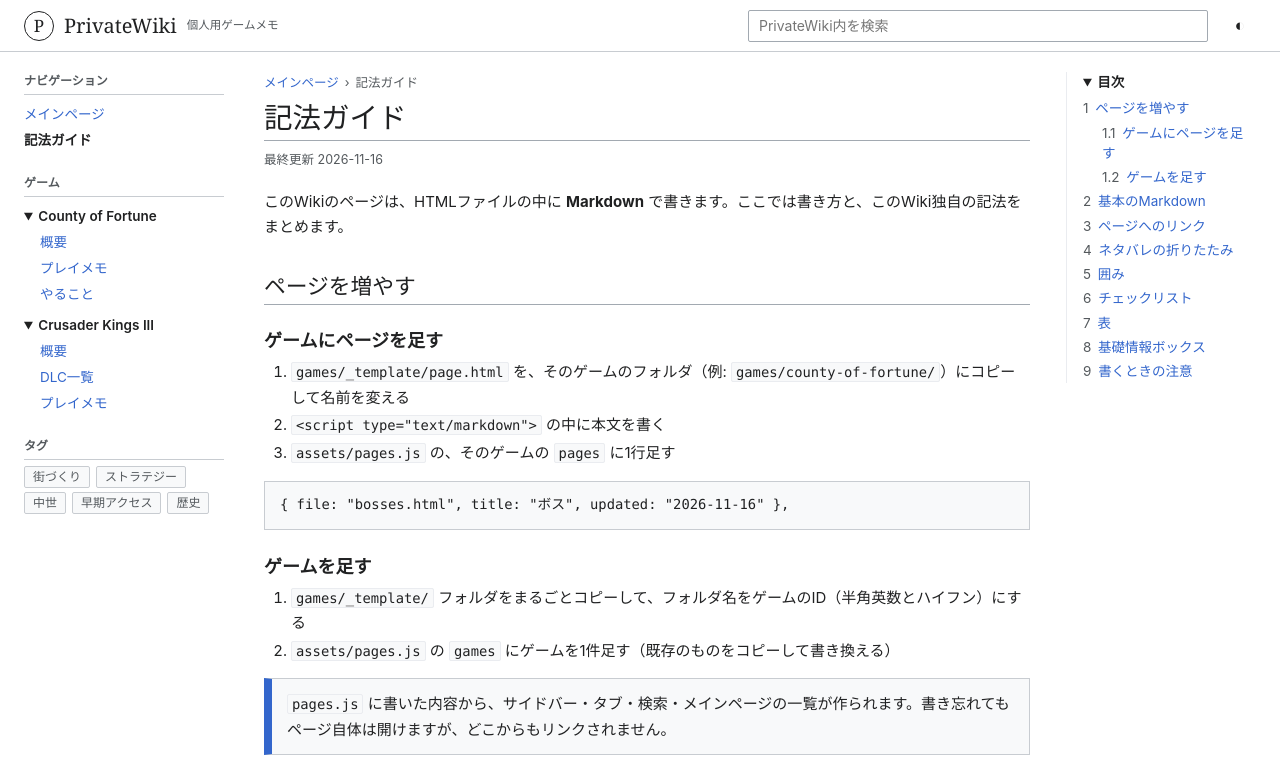
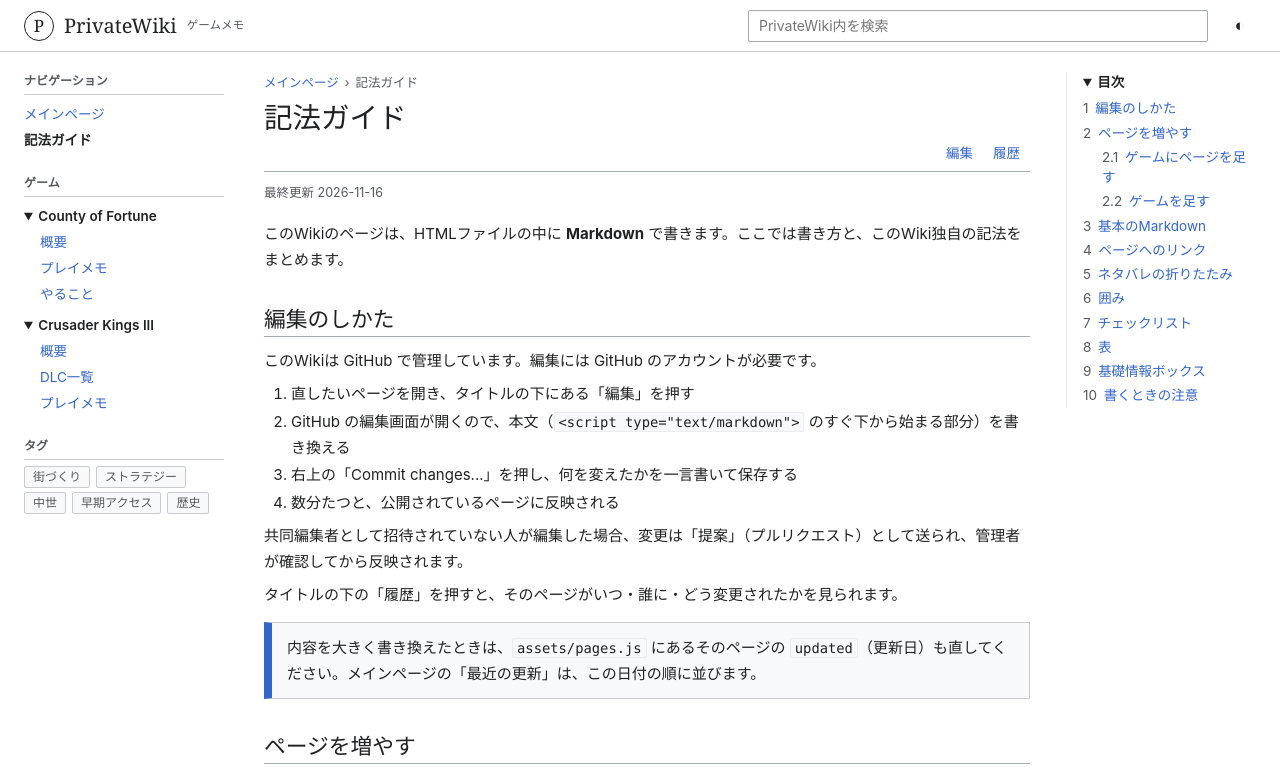
Before and after one commit to Spiel-JP/PrivateWiki, a plain HTML site: page help.html in a window 1280 px wide. Shown: the top 784 px of the page. Drawn offline with Linux system fonts and the light colour scheme.

Commit message:
共同編集に向けた修正

```diff
--- a/assets/pages.js
+++ b/assets/pages.js
@@ -10,8 +10,12 @@
  */
 window.WIKI = {
   title: "PrivateWiki",
-  tagline: "個人用ゲームメモ",
-  footer: "個人用のメモです。内容の正確性は保証しません。各ゲームの名称等の権利は各権利者に帰属します。",
+  tagline: "ゲームメモ",
+  footer: "有志が編集しているメモです。内容の正確性は保証しません。各ゲームの名称等の権利は各権利者に帰属します。",
+
+  // GitHub のリポジトリ。各ページの「編集」「履歴」リンクの行き先になる
+  repo: "Spiel-JP/PrivateWiki",
+  branch: "main",
 
   // ゲームに属さないページ（ルート直下）
   site: [{ file: "help.html", title: "記法ガイド", updated: "2026-11-16" }],
--- a/assets/wiki.css
+++ b/assets/wiki.css
@@ -330,7 +330,7 @@ noscript {
 }
 
 .page-title {
-  margin: 0;
+  margin: 0 0 12px;
   padding-bottom: 4px;
   border-bottom: 1px solid var(--border);
   font-size: 1.9em;
@@ -339,6 +339,7 @@ noscript {
 }
 
 .page-title.has-tabs {
+  margin-bottom: 0;
   border-bottom: 0;
   padding-bottom: 0;
 }
@@ -347,6 +348,7 @@ noscript {
   display: flex;
   flex-wrap: wrap;
   gap: 0 4px;
+  margin-bottom: 12px;
   border-bottom: 1px solid var(--border);
   font-size: 13.5px;
 }
@@ -362,12 +364,17 @@ noscript {
   border-bottom-color: var(--text);
 }
 
+.page-actions {
+  display: flex;
+  margin-left: auto;
+}
+
 .page-meta {
   display: flex;
   flex-wrap: wrap;
   align-items: center;
   gap: 4px 8px;
-  margin: 8px 0 18px;
+  margin: -2px 0 18px;
   color: var(--text-sub);
   font-size: 12.5px;
 }
--- a/assets/wiki.js
+++ b/assets/wiki.js
@@ -758,13 +758,33 @@
     return bc;
   }
 
+  // GitHub 上の編集画面と変更履歴へのリンク（pages.js に repo があるときだけ出す）
+  function buildActions() {
+    if (!W.repo || !rel) return null;
+    const path = rel.split("/").map(encodeURIComponent).join("/");
+    const link = (label, kind, title) =>
+      h(
+        "a",
+        { href: `https://github.com/${W.repo}/${kind}/${W.branch || "main"}/${path}`, target: "_blank", rel: "noopener", title },
+        label,
+      );
+    return h(
+      "span",
+      { class: "page-actions" },
+      link("編集", "edit", "GitHub でこのページを編集する"),
+      link("履歴", "commits", "このページの変更履歴を見る"),
+    );
+  }
+
   function buildTabs() {
     const list = curGame ? pagesOf(curGame) : [];
-    if (list.length < 2) return null;
+    const actions = buildActions();
+    if (list.length < 2 && !actions) return null;
     return h(
       "nav",
-      { class: "page-tabs", "aria-label": `${curGame.title} のページ` },
-      list.map((p) => (p === cur ? h("strong", null, p.title) : h("a", { href: url(p) }, p.title))),
+      { class: "page-tabs", "aria-label": curGame ? `${curGame.title} のページ` : "ページの操作" },
+      list.length < 2 ? null : list.map((p) => (p === cur ? h("strong", null, p.title) : h("a", { href: url(p) }, p.title))),
+      actions,
     );
   }
 
--- a/help.html
+++ b/help.html
@@ -13,6 +13,23 @@
 # 記法ガイド
 
 このWikiのページは、HTMLファイルの中に **Markdown** で書きます。ここでは書き方と、このWiki独自の記法をまとめます。
+
+## 編集のしかた
+
+このWikiは GitHub で管理しています。編集には GitHub のアカウントが必要です。
+
+1. 直したいページを開き、タイトルの下にある「編集」を押す
+2. GitHub の編集画面が開くので、本文（`<script type="text/markdown">` のすぐ下から始まる部分）を書き換える
+3. 右上の「Commit changes...」を押し、何を変えたかを一言書いて保存する
+4. 数分たつと、公開されているページに反映される
+
+共同編集者として招待されていない人が編集した場合、変更は「提案」（プルリクエスト）として送られ、管理者が確認してから反映されます。
+
+タイトルの下の「履歴」を押すと、そのページがいつ・誰に・どう変更されたかを見られます。
+
+:::note
+内容を大きく書き換えたときは、`assets/pages.js` にあるそのページの `updated`（更新日）も直してください。メインページの「最近の更新」は、この日付の順に並びます。
+:::
 
 ## ページを増やす
 
```
Also changed, not shown: games/county-of-fortune/index.html (+1 -1 lines), index.html (+4 -3 lines), 1 other file.
